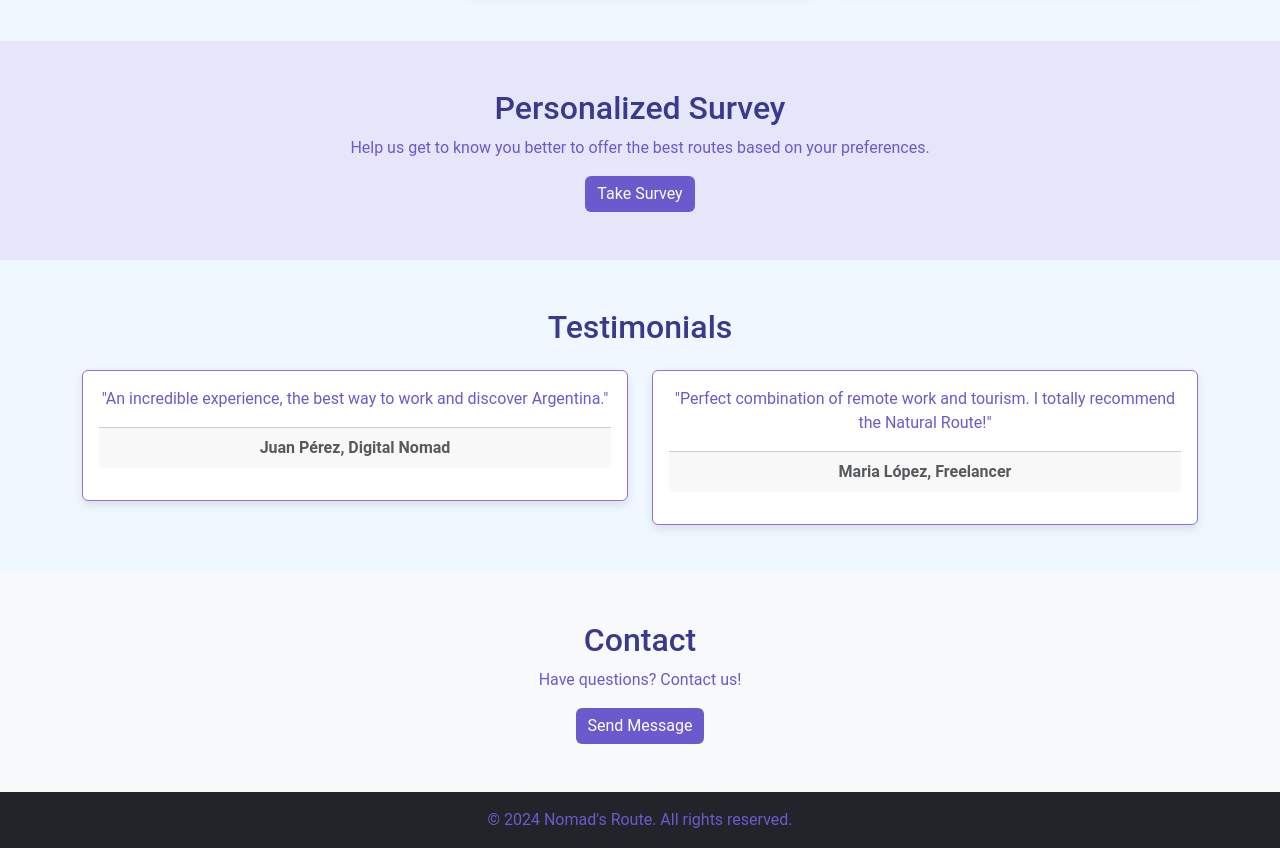
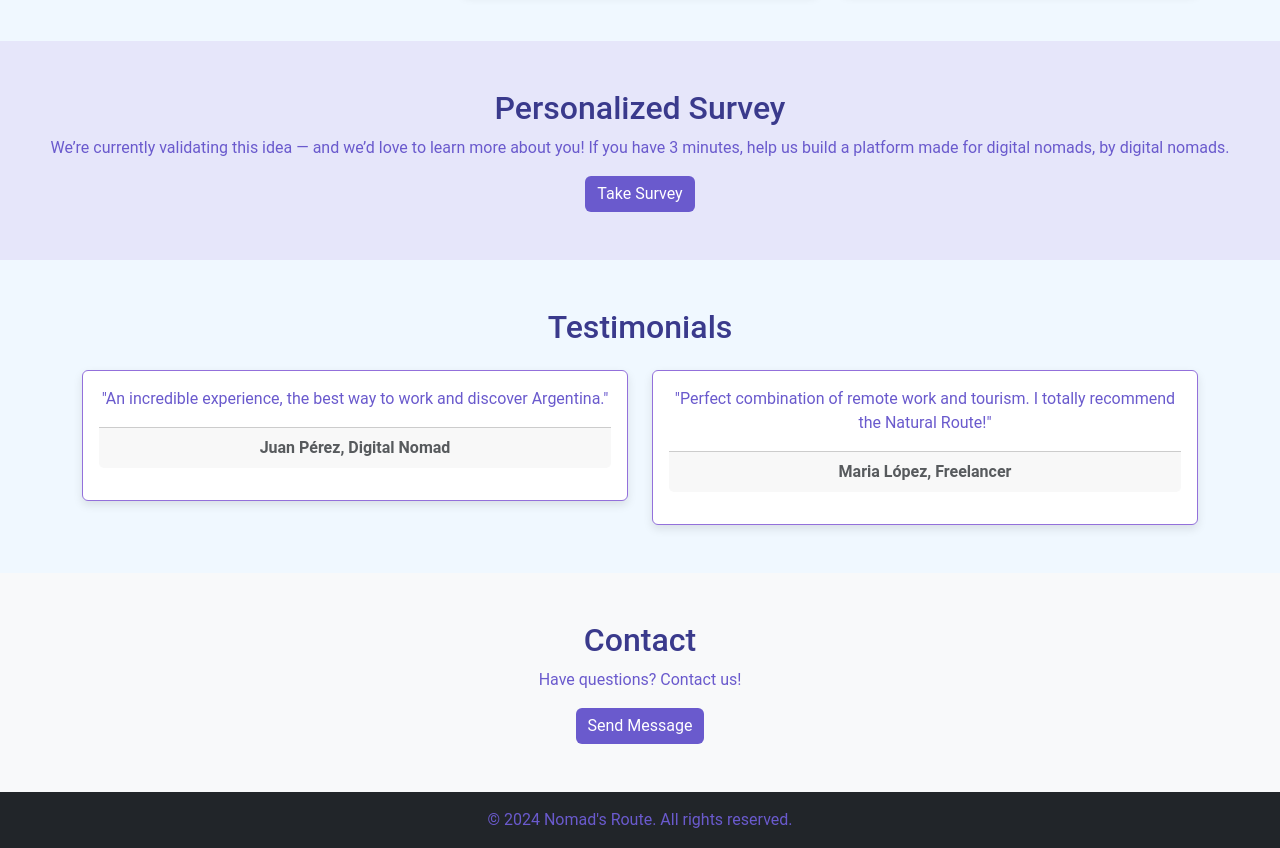
Before and after one commit to NahuelMGithub/RutaDelNomade, a plain HTML site: page index.html in a window 1280 px wide. Shown: the part 2400-3248 px from the top of the page. Drawn offline with nearby package versions, Linux system fonts and the light colour scheme.

Commit message:
Encuesta Nueva

```diff
--- a/index.html
+++ b/index.html
@@ -215,8 +215,9 @@
         <!-- Encuesta -->
         <section id="encuesta" class="text-center py-5 intermedio">
             <h2>Personalized Survey</h2>
-            <p>Help us get to know you better to offer the best routes based on your preferences.</p>
-            <a href="https://forms.gle/G3y2kzEybVAbpajz8" target="_blank" <button class="btn btn-primary">Take Survey</button> </a>
+            <p>We’re currently validating this idea — and we’d love to learn more about you!
+                If you have 3 minutes, help us build a platform made for digital nomads, by digital nomads.</p>
+            <a href="https://forms.gle/PFca1Gnnb4GhigA67" target="_blank" <button class="btn btn-primary">Take Survey</button> </a>
         </section>
 
         <!-- Testimonios -->
```
